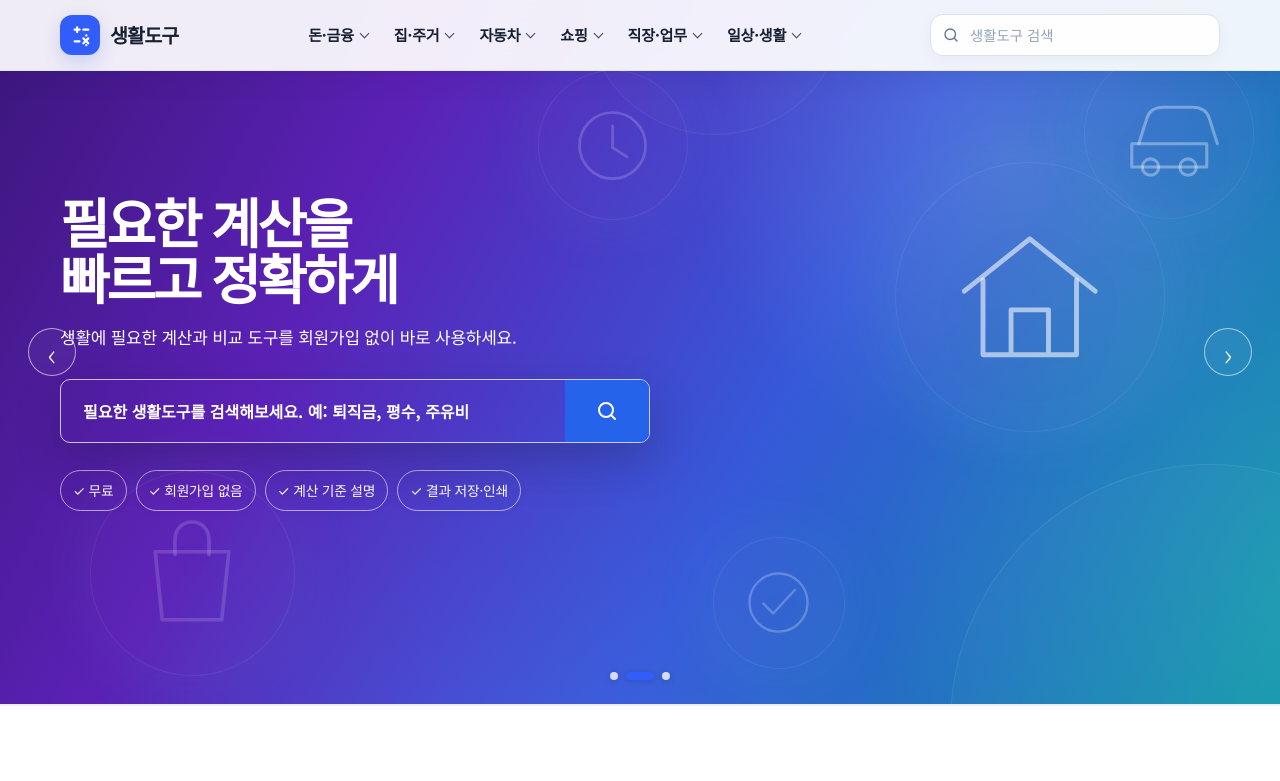
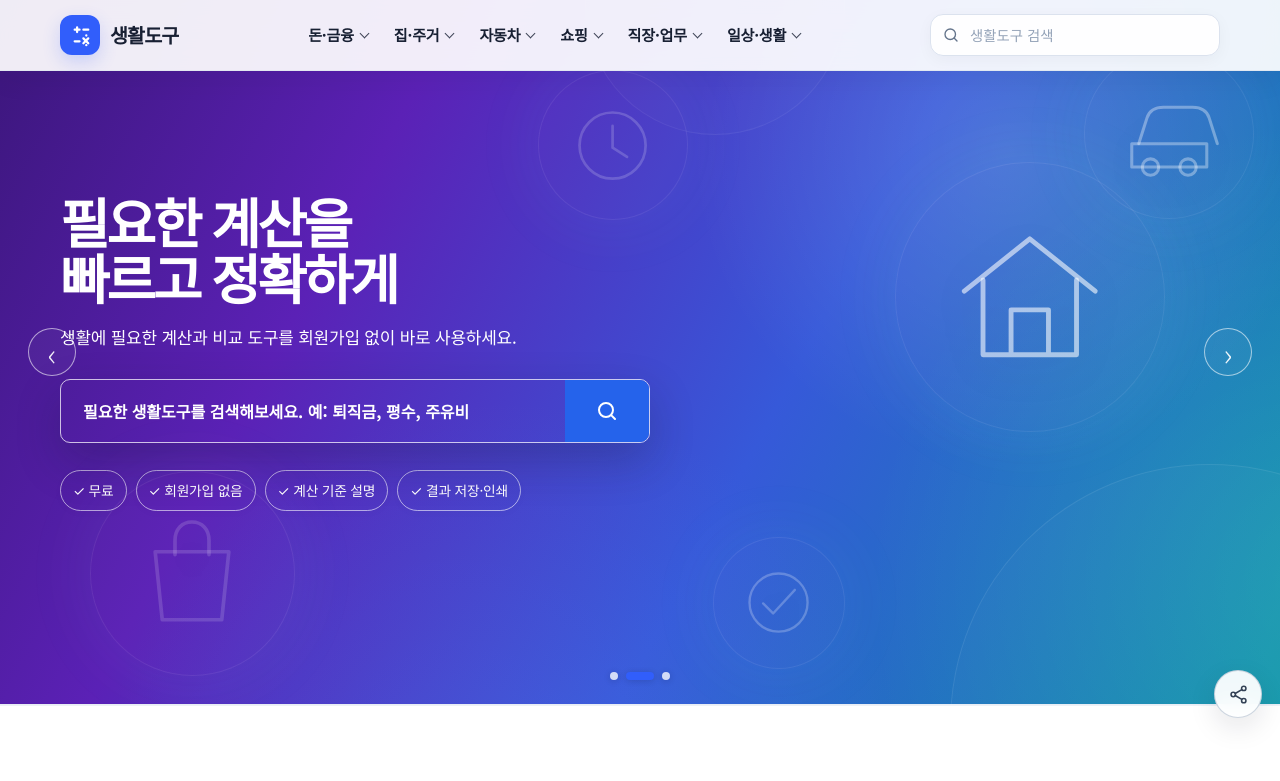
Before and after one commit to license-book/life-tools, a Next.js app: page / in a window 1280 px wide. Shown: the top 781 px of the page. Built offline with nearby package versions, Linux system fonts and the light colour scheme.

Commit message:
Show floating share and top buttons sitewide

```diff
--- a/app/layout.tsx
+++ b/app/layout.tsx
@@ -7,6 +7,7 @@ import "./category-landing.css";
 import "./hero-title-size.css";
 import "./main-hero-gradient.css";
 import SiteFooter from "@/components/layout/SiteFooter";
+import FloatingActions from "@/components/layout/FloatingActions";
 
 const notoSansKR = Noto_Sans_KR({
   subsets: ["latin"],
@@ -22,7 +23,7 @@ export const metadata: Metadata = {
 export default function RootLayout({ children }: Readonly<{ children: React.ReactNode }>) {
   return (
     <html lang="ko" className={notoSansKR.variable}>
-      <body>{children}<SiteFooter/></body>
+      <body>{children}<FloatingActions/><SiteFooter/></body>
     </html>
   );
 }
```
